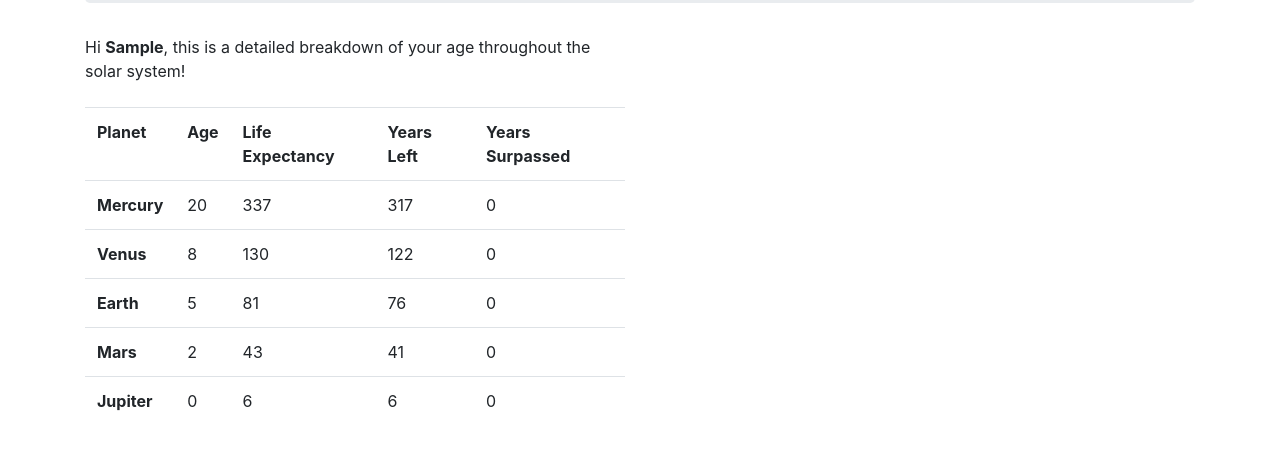
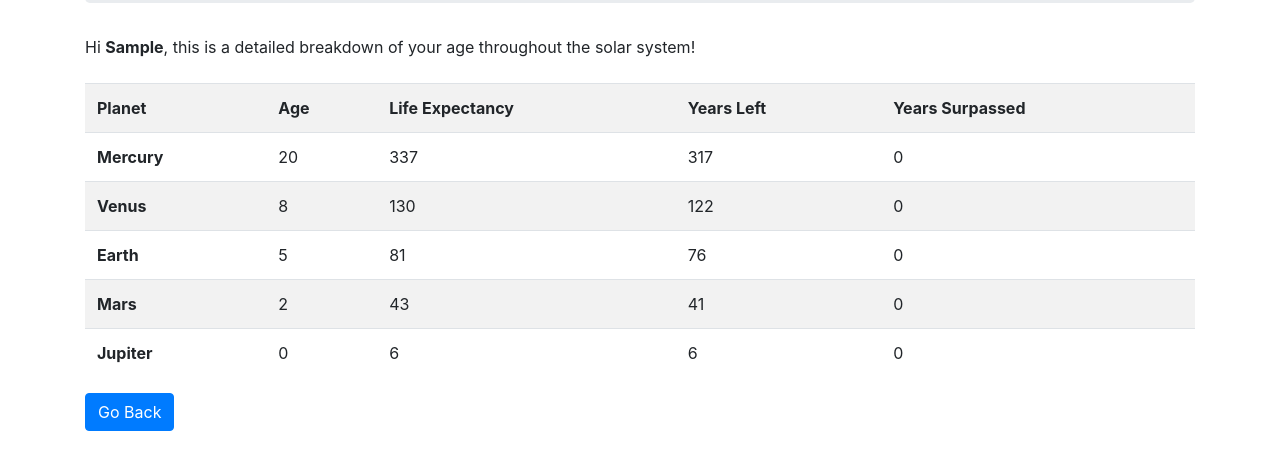
Before and after one commit to mlstroud/super-galactic, a website built with webpack: page src/index.html in a window 1280 px wide. Both pictures are taken after typing "Sample", "5" into the empty fields and a click on the button "Calculate". Shown: the part 181-650 px from the top of the page. Built offline with nearby package versions, Linux system fonts and the light colour scheme.

Commit message:
add table row colors

```diff
--- a/src/index.html
+++ b/src/index.html
@@ -20,8 +20,8 @@
               <button type="submit" class="btn btn-primary">Calculate</button>
             </form>
           </div>
-          <div class="col-md-6" id="content-results">
-            <table class="table" id="table-result">
+          <div class="col-md-12" id="content-results">
+            <table class="table table-striped" id="table-result">
               <tr>
                 <th>Planet</th>
                 <th>Age</th>
@@ -30,6 +30,7 @@
                 <th>Years Surpassed</th>
               </tr>
             </table>
+            <button type="button" class="btn btn-primary" id="refresh">Go Back</button>
           </div>
         </div>
       </div>
```
